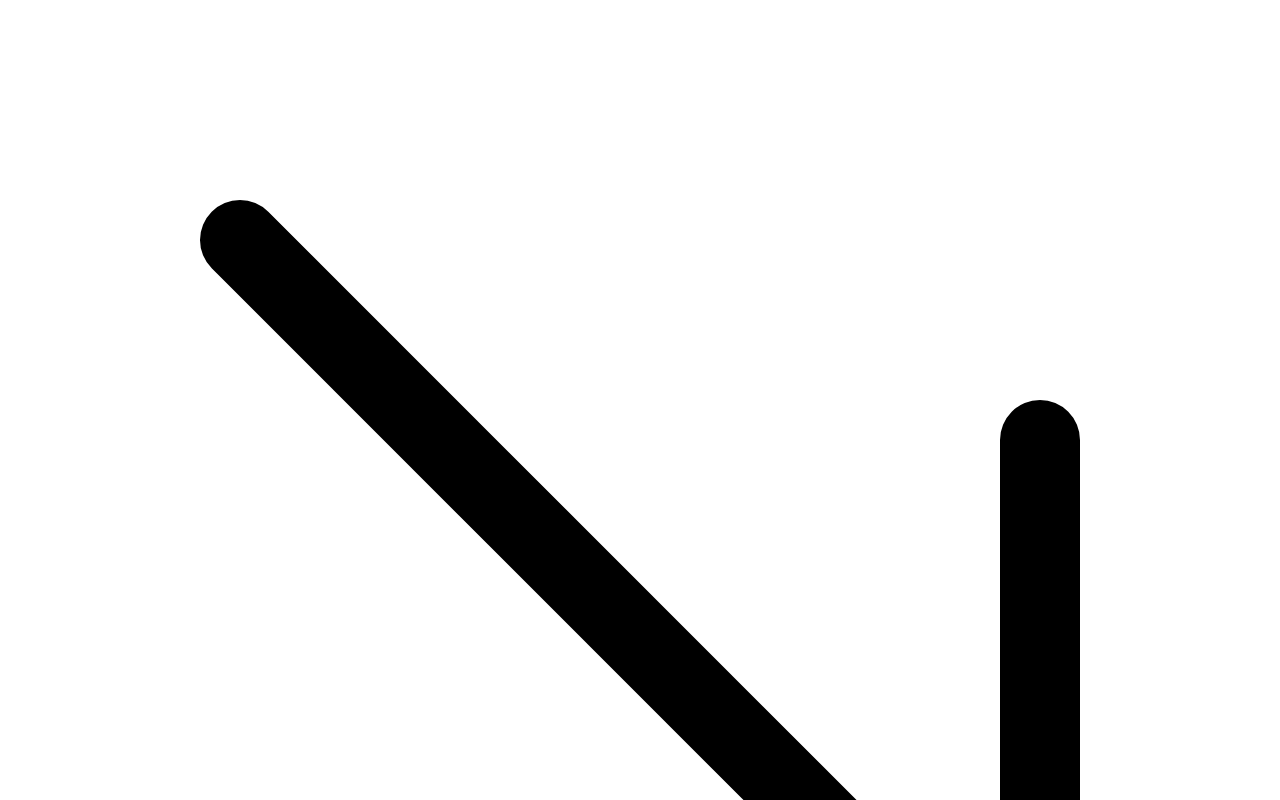
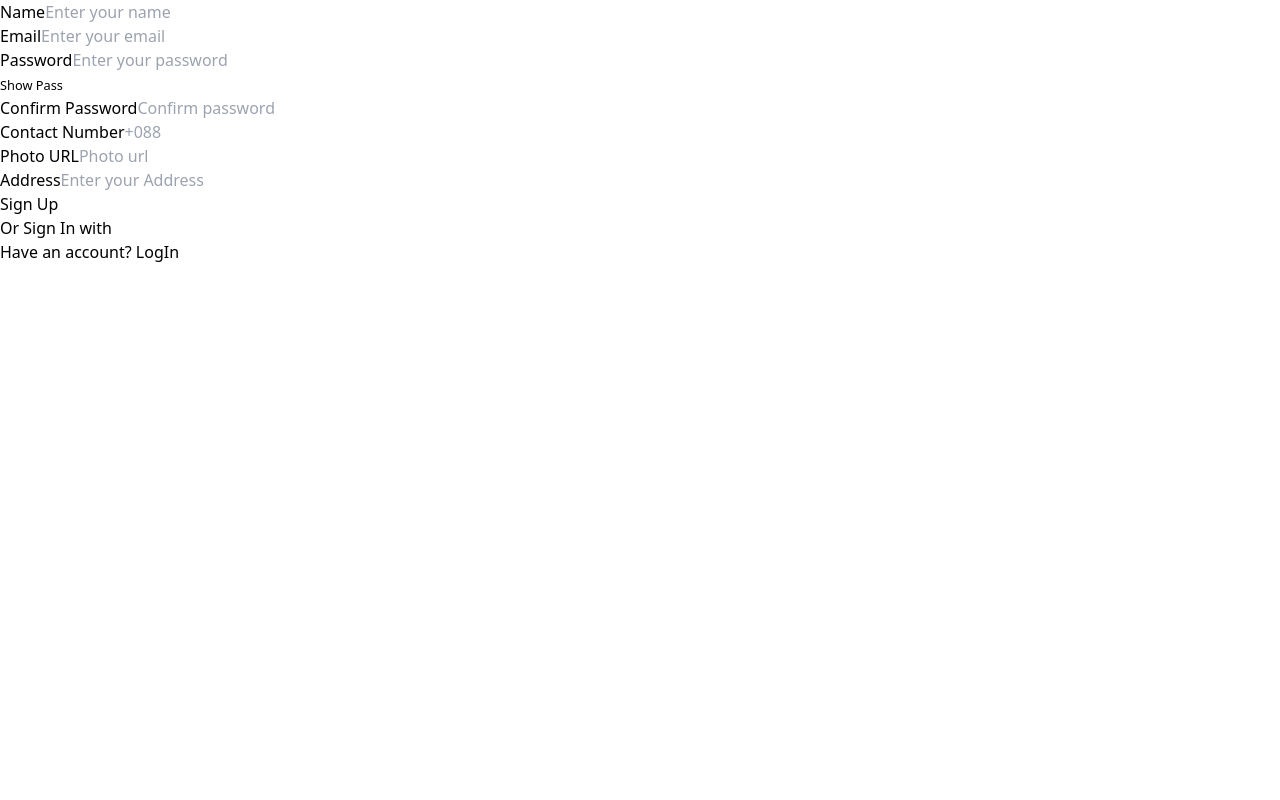
Before and after one commit to hasiburrahmanakash79/GYM-Master, a React (Vite) app: page /signUp in a window 1280 px wide. Shown: the top 800 px of the page. Built offline with nearby package versions, Linux system fonts and the light colour scheme.

Commit message:
create registration page

```diff
--- a/src/Pages/RegistrationPage/SignUp/SignUp.jsx
+++ b/src/Pages/RegistrationPage/SignUp/SignUp.jsx
@@ -1,43 +1,148 @@
 // import { SparklesCore } from "@/components/ui/sparkles";
 
+import { useState } from "react";
+import { useForm } from "react-hook-form";
+import { Link } from "react-router-dom";
+
 const SignUp = () => {
+  const [passShow, setPassShow] = useState(false);
+
+  const {
+    register,
+    handleSubmit,
+    formState: { errors },
+  } = useForm();
+
+  const onSubmit = (data) => {
+    console.log(data);
+  };
+
   return (
     <div className="">
-      <div className=" w-full relative max-w-xs">
-        <div className="absolute inset-0 h-full w-full bg-gradient-to-r from-blue-500 to-teal-500 transform scale-[0.80] bg-red-500 rounded-full blur-3xl" />
-        <div className="relative shadow-xl bg-gray-900 border border-gray-800  px-4 py-8 h-full overflow-hidden rounded-2xl flex flex-col justify-end items-start">
-          <div className="h-5 w-5 rounded-full border flex items-center justify-center mb-4 border-gray-500">
-            <svg
-              xmlns="http://www.w3.org/2000/svg"
-              fill="none"
-              viewBox="0 0 24 24"
-              strokeWidth="1.5"
-              stroke="currentColor"
-              className="h-2 w-2 text-gray-300"
-            >
-              <path
-                strokeLinecap="round"
-                strokeLinejoin="round"
-                d="M4.5 4.5l15 15m0 0V8.25m0 11.25H8.25"
+      <form onSubmit={handleSubmit(onSubmit)} className="card-body">
+            <div className="md:grid grid-cols-2 gap-3">
+              <div className="form-control">
+                <label className="label">
+                  <span className="label-text">Name</span>
+                </label>
+                <input
+                  {...register("name", { required: true })}
+                  type="text"
+                  placeholder="Enter your name"
+                  className="input input-bordered"
+                />
+                {errors.name && <span>This field is required</span>}
+              </div>
+              <div className="form-control">
+                <label className="label">
+                  <span className="label-text">Email</span>
+                </label>
+                <input
+                  {...register("email", { required: true })}
+                  type="email"
+                  placeholder="Enter your email"
+                  className="input input-bordered"
+                />
+                {errors.email && <span>This field is required</span>}
+              </div>
+              <div className="form-control">
+                <label className="label">
+                  <span className="label-text">Password</span>
+                </label>
+                <input
+                  {...register("password", {
+                    required: "Password field is required",
+                    minLength: {
+                      value: 6,
+                      message: "Password must be at least 6 characters",
+                    },
+
+                  })}
+                  type={passShow ? "text" : "password"}
+                  placeholder="Enter your password"
+                  className="input input-bordered"
+                />
+                <label className="label">
+                  <a className="label-text-alt link link-hover">
+                    <p onClick={() => setPassShow(!passShow)}>
+                      <small>
+                        {passShow ? (
+                          <span>Hide Pass</span>
+                        ) : (
+                          <span>Show Pass</span>
+                        )}
+                      </small>
+                    </p>
+                  </a>
+                </label>
+                {errors.password && <span>{errors.password.message}</span>}
+              </div>
+
+              <div className="form-control">
+                <label className="label">
+                  <span className="label-text">Confirm Password</span>
+                </label>
+                <input
+                  {...register("confirm", {
+                    required: "Confirm password field is required",
+                    validate: (value) =>
+                      value === password || "Passwords do not match",
+                  })}
+                  type={passShow ? "text" : "password"}
+                  placeholder="Confirm password"
+                  className="input input-bordered"
+                />
+                {errors.confirm && <span>{errors.confirm.message}</span>}
+              </div>
+              <div className="form-control">
+                <label className="label">
+                  <span className="label-text">Contact Number</span>
+                </label>
+                <input
+                  {...register("number", { required: true })}
+                  type="number"
+                  placeholder="+088"
+                  className="input input-bordered"
+                />
+                {errors.number && <span>This field is required</span>}
+              </div>
+              <div className="form-control">
+                <label className="label">
+                  <span className="label-text">Photo URL</span>
+                </label>
+                <input
+                  {...register("photo", { required: true })}
+                  type="text"
+                  placeholder="Photo url"
+                  className="input input-bordered"
+                />
+              </div>
+            </div>
+            <div className="form-control">
+              <label className="label">
+                <span className="label-text">Address</span>
+              </label>
+              <input
+                {...register("address", { required: true })}
+                type="text"
+                placeholder="Enter your Address"
+                className="input input-bordered"
               />
-            </svg>
+            </div>
+            <div className="form-control mt-1">
+              <button className="btn btn-warning">Sign Up</button>
+            </div>
+          </form>
+          <div className="px-5 text-center">
+            <div className="divider mt-0 "></div>
+            <p className="font-semibold">Or Sign In with</p>
           </div>
-
-          <h1 className="font-bold text-xl text-white mb-4 relative z-50">
-            Meteors because they&apos;re cool
-          </h1>
-
-          <p className="font-normal text-base text-slate-500 mb-4 relative z-50">
-            I don&apos;t know what to write so I&apos;ll just paste something
-            cool here. One more sentence because lorem ipsum is just
-            unacceptable. Won&apos;t ChatGPT the shit out of this.
-          </p>
-
-          <button className="border px-4 py-1 rounded-lg  border-gray-500 text-gray-300">
-            Explore
-          </button>
-        </div>
-      </div>
+          <div className="text-center mb-7">
+            <Link to="/login">
+              Have an account?{" "}
+              <span className="text-yellow-700 font-bold">LogIn</span>{" "}
+            </Link>
+          </div>
     </div>
   );
 };
```
